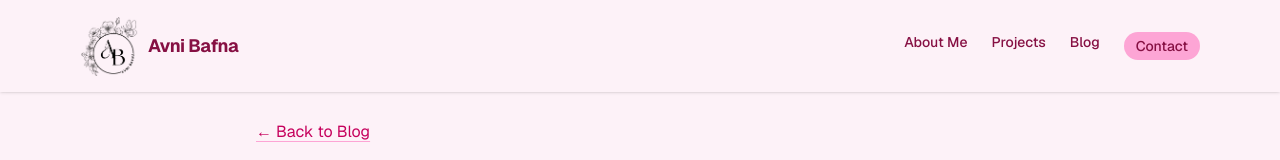
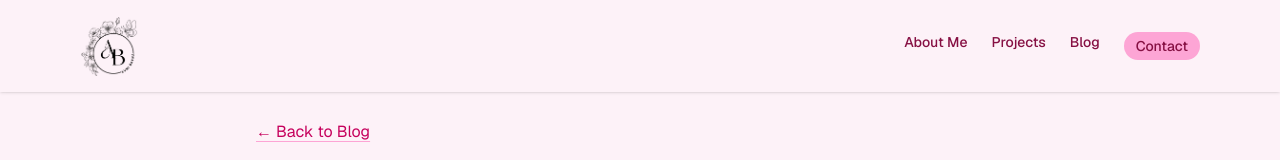
Before and after one commit to AvniBafna/avni-bafna, a Next.js app: page /blog/sustainability in a window 1280 px wide. Shown: the top 160 px of the page. Built offline with nearby package versions, Linux system fonts and the light colour scheme.

Commit message:
Update ArticleLayout.tsx

```diff
--- a/components/ArticleLayout.tsx
+++ b/components/ArticleLayout.tsx
@@ -53,9 +53,6 @@ export default function ArticleLayout({
             alt="Logo"
             className="w-15 h-15 object-cover transition-transform duration-300 group-hover:scale-105"
           />
-          <h1 className="text-pink-900 font-bold text-lg tracking-tight">
-            Avni Bafna
-          </h1>
         </Link>
         <div className="flex space-x-6 text-pink-900 text-sm font-medium">
           <Link
```
